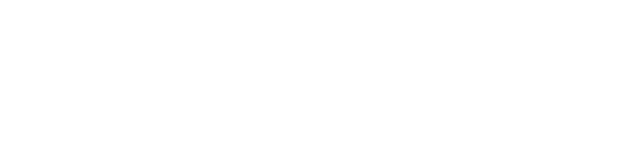
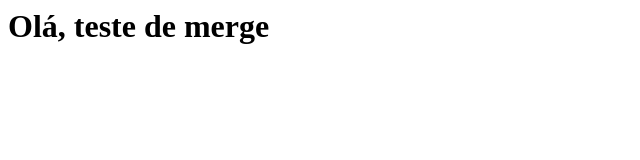
Before and after one commit to DarkRB/curso_git_1, a plain HTML site: page index.html in a window 1280 px wide. Shown: the whole page, without its empty margins (0-640 px from the left). Drawn offline with Linux system fonts and the light colour scheme.

Commit message:
teste de merge

```diff
--- a/index.html
+++ b/index.html
@@ -4,4 +4,7 @@
         <meta name="viewport" content="width=device-width. initial-scale=1,0">
         <title>Document</title>
     </head>
+    <body>
+        <h1>Olá, teste de merge</h1>
+    </body>
 </html>
```
